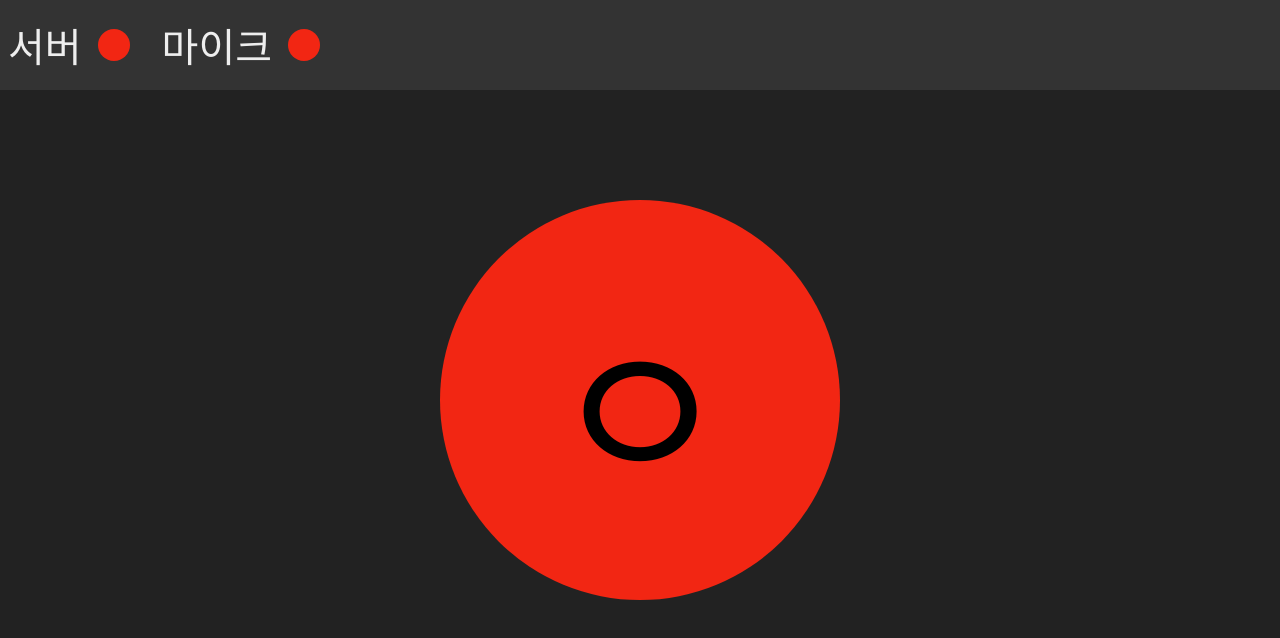
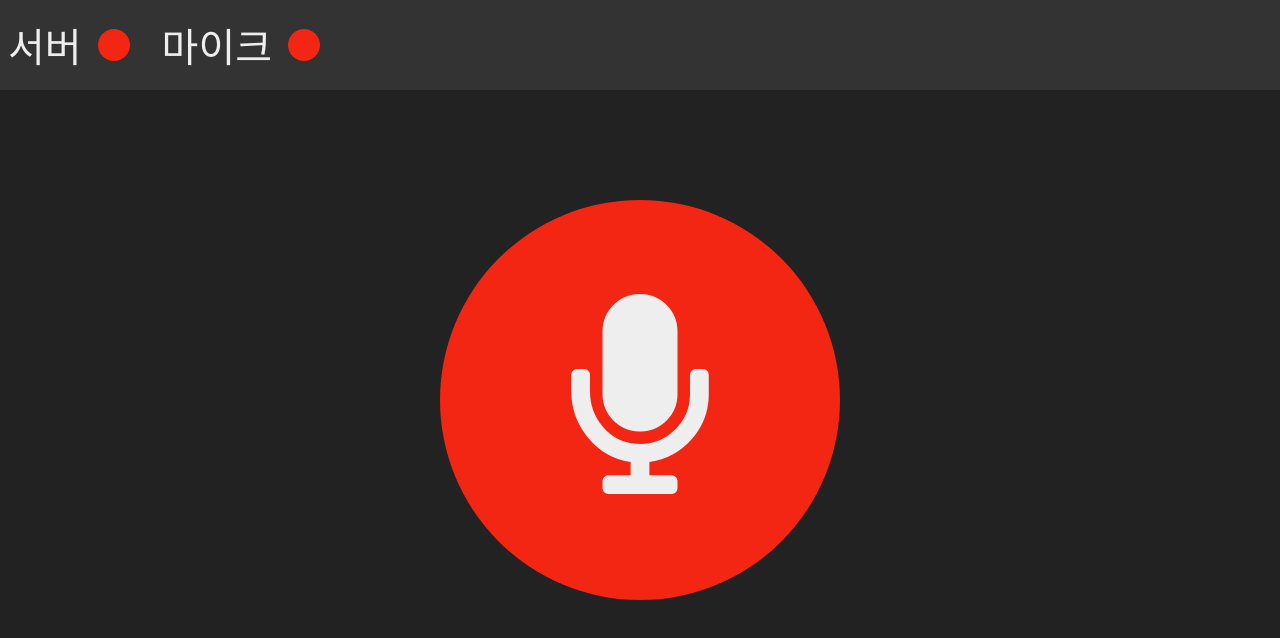
Before and after one commit to bigfoodK/town-broadcast, a React (Create React App) app in the folder client/: page / in a window 1280 px wide. Shown: the top 638 px of the page. Built offline with nearby package versions, Linux system fonts and the light colour scheme.

Commit message:
Use fontawesome at mic button

```diff
--- a/client/public/index.html
+++ b/client/public/index.html
@@ -9,6 +9,7 @@
     />
     <meta name="theme-color" content="#000000" />
     <link rel="manifest" href="%PUBLIC_URL%/manifest.json" />
+    <link rel="stylesheet" href="https://use.fontawesome.com/releases/v5.7.2/css/all.css" integrity="sha384-fnmOCqbTlWIlj8LyTjo7mOUStjsKC4pOpQbqyi7RrhN7udi9RwhKkMHpvLbHG9Sr" crossorigin="anonymous">
     <title>React App</title>
   </head>
   <body>
--- a/client/src/App.css
+++ b/client/src/App.css
@@ -44,5 +44,6 @@
   border-width: 0px;
   border-radius: 50%;
   font-size: 25vmin;
+  color: #EEE;
   transition: background-color ease-in-out 0.1s
 }
--- a/client/src/App.tsx
+++ b/client/src/App.tsx
@@ -148,7 +148,7 @@ class App extends Component<any, State> {
           <button
             className = {`mic-button ${this.state.isOnAir ? 'on' : 'off'}`}
             onClick = {this.handleClick}>
-              ㅇ
+              <i className = "fas fa-microphone" />
           </button>
         </div>
       </div>
```
